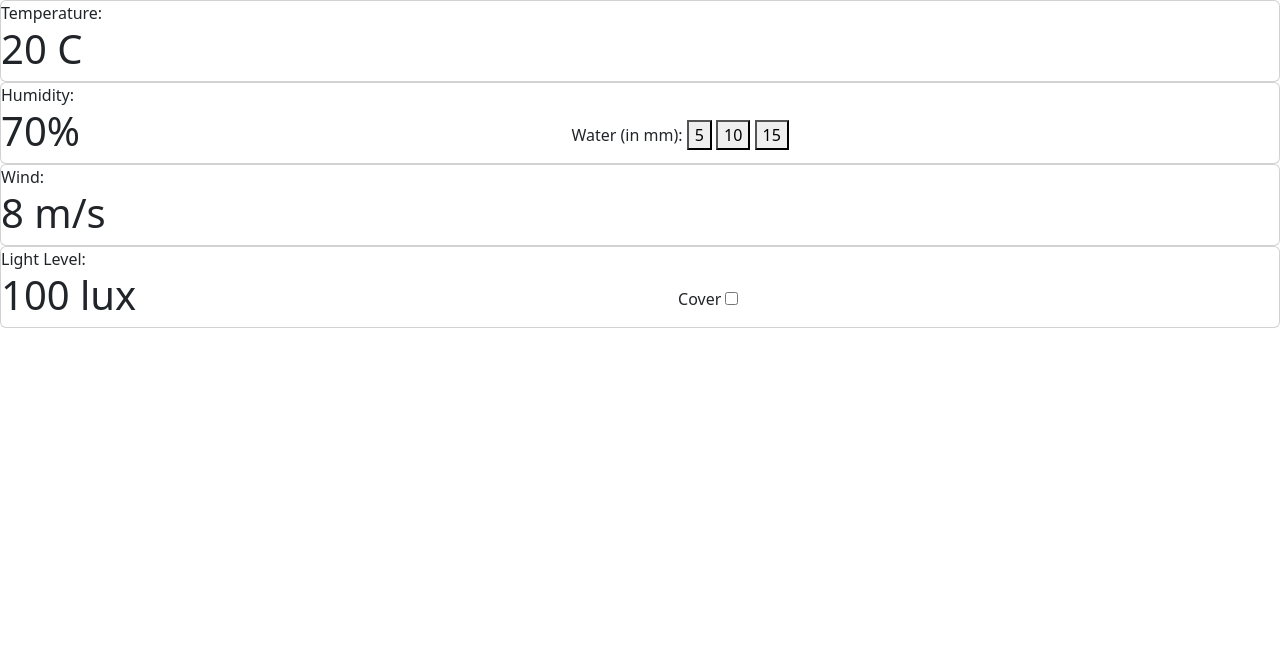
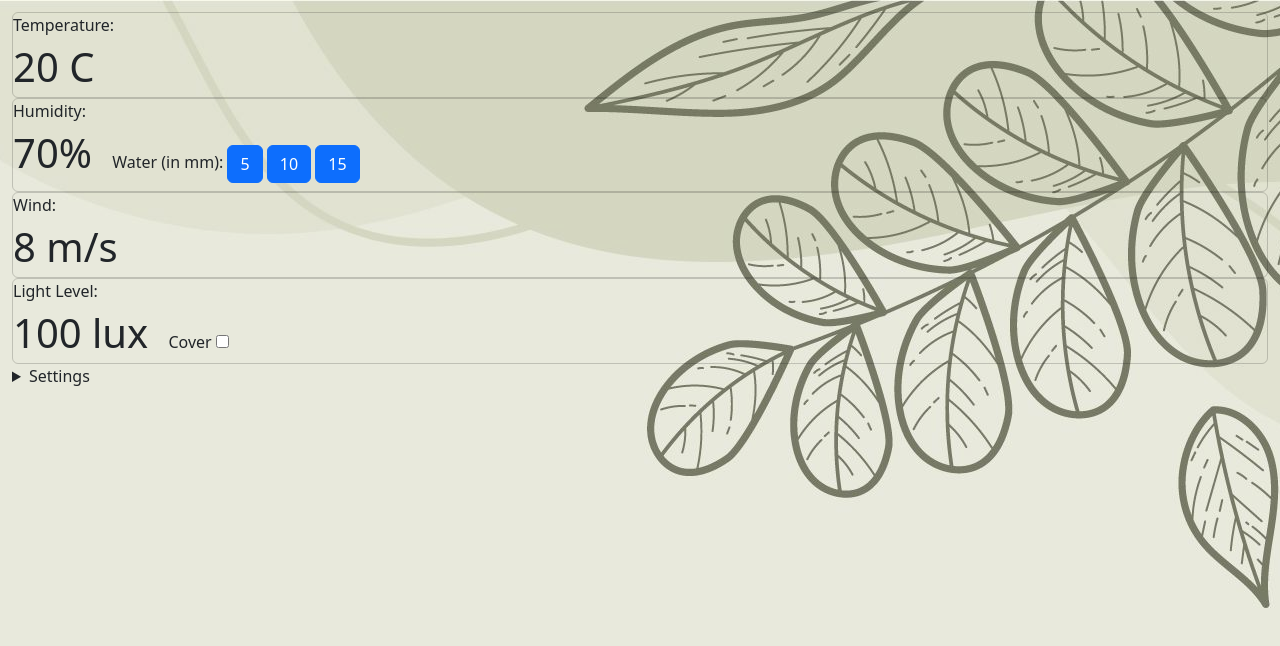
Before and after one commit to Lefteris-B/Aquasense_AI_arduino, a plain HTML site: page Code/webui/index.html in a window 1280 px wide. Drawn offline with nearby package versions, Linux system fonts and the light colour scheme.

Commit message:
added bg+basic form for settings

```diff
--- a/Code/webui/index.css
+++ b/Code/webui/index.css
@@ -1,26 +1,31 @@
-.card {
-    display: grid;
-    grid-template-areas:
-        'measurement measurement'
-        'value action'
-        'meter meter';
-    align-items: center;
-    gap: 0 0.1% ;
+body {
+    --bs-body-bg: none;
+    margin: 0.75rem
 }
 
-.action {
-    grid-area: action;
-
-}
-
-.measurement {
-    grid-area: measurement;
+body::before {
+    background-image: url(floral.jpg);
+    background-position: top;
+    content: ' ';
+    position: absolute;
+    left: 0;
+    top: 0;
+    opacity: 0.7;
+    z-index: -1;
+    width: 100%;
+    height: 100%;
 }
 
 .value {
-    grid-area: value;
+    font-size: 2.5rem;
 }
 
-.meter {
-    grid-area: meter;
+.action{
+    margin-left: 1rem;
 }
+.spacer{
+    margin-bottom:0.5rem
+}
+.card {
+    --bs-card-bg: none
+}
--- a/Code/webui/index.html
+++ b/Code/webui/index.html
@@ -11,35 +11,53 @@
 </head>
 
 <body>
-    <div id="stats" >
+    <div id="stats">
         <div class="card">
             Temperature:
-            <h1 class="value" id="temperature">20 C</h1>
-            <!-- <meter class="meter" min="-20" max="50" low="0" optimum="20" high="30" value="30"></meter> -->
+            <output class="value" id="temperature">20 C</output>
         </div>
-
-        <div class="card">Humidity:
-            <h1 class="value" id="humidity">70%</h1>
-            <form class="action" method="GET">
-                Water (in mm):
-                <button type="submit" name="water" value="5">5</button>
-                <button type="submit" name="water" value="10">10</button>
-                <button type="submit" name="water" value="15">15</button>
+        <div class="card">
+            Humidity:
+            <form method="GET">
+                <output class="value" id="humidity">70%</output>
+                <label class="action spacer">
+                    Water (in mm):
+                    <button class="btn btn-primary" type="submit" name="water" value="5">5</button>
+                    <button class="btn btn-primary" type="submit" name="water" value="10">10</button>
+                    <button class="btn btn-primary" type="submit" name="water" value="15">15</button>
+                </label>
             </form>
         </div>
         <div class="card">Wind:
-            <h1 class="value" id="wind">8 m/s</h1>
+            <output class="value">8 m/s</output>
         </div>
-        <div class="card">Light Level:
-            <h1 class="value" id="wind">100 lux</h1>
-            <form class="action" oninput="submit()" method="GET">
-                <label>
+        <div class="card">
+            Light Level:
+            <form  method="GET" oninput="submit()">
+                <output class="value">100 lux</output>
+                <label class="action spacer">
                     Cover
                     <input type="checkbox" name="cover" id="cover">
                 </label>
             </form>
         </div>
     </div>
+    <details>
+        <summary>
+            Settings
+        </summary>
+        <form method="get">
+            <label>
+                Network name:
+                <input type="text" name="ssid" id="ssid">
+            </label>
+            <label>
+                Location:
+                <input type="text" name="location" id="location">
+            </label>
+        </form>
+    </details>
+
 </body>
 
 </html>
```
Also changed, not shown: Code/webui/floral.jpg (added).
